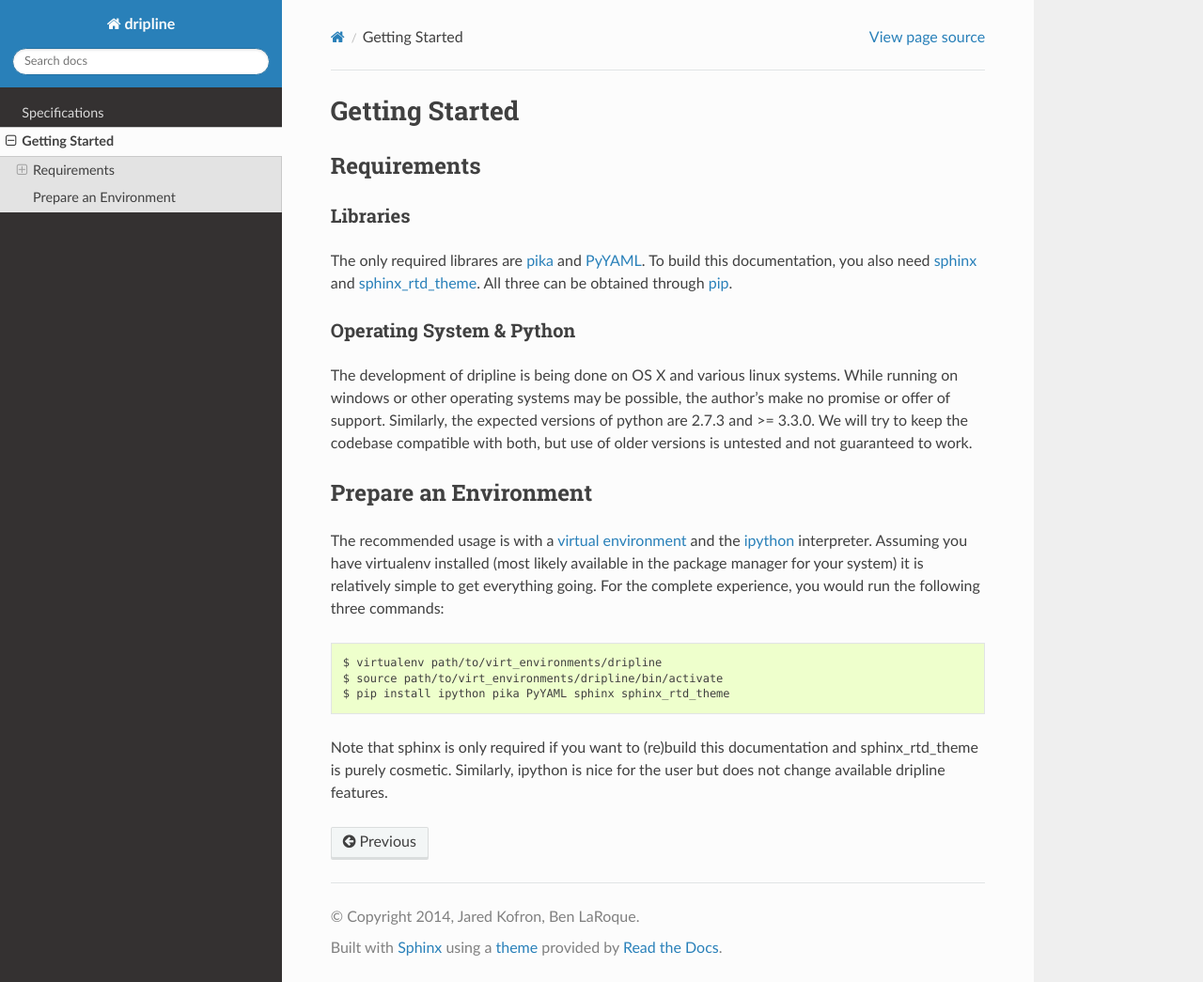
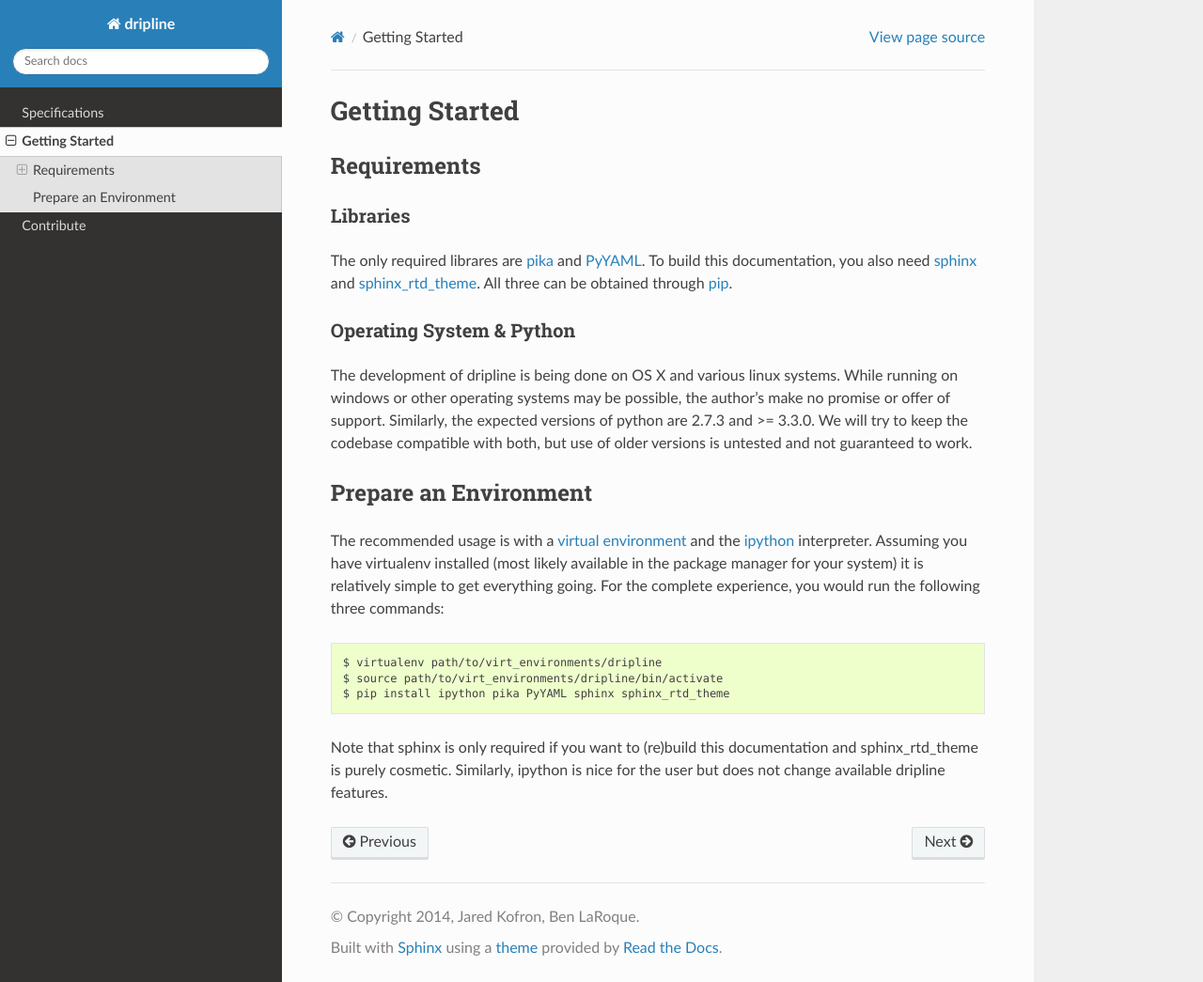
Before and after one commit to kofron/dripline, a Sphinx documentation site: the page built from python/doc/getting_started.rst, in a window 1280 px wide and 1045 px high. Shown: the whole window at 94% size. Built offline with Sphinx 7.4.7 and the Read the Docs theme 2.0.0, drawn with Linux system fonts in a browser that asks for light colours.

Commit message:
and render the changes....

```diff
--- a/python/doc/index.rst
+++ b/python/doc/index.rst
@@ -13,6 +13,10 @@
 
     spec
     getting_started
+    contribute
+
+.. automodule:: dripline
+    :members:
 
 Indices and tables
 ==================
```
